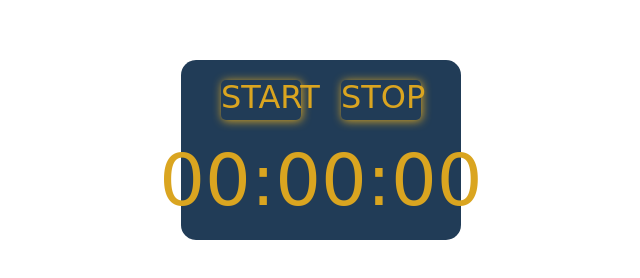
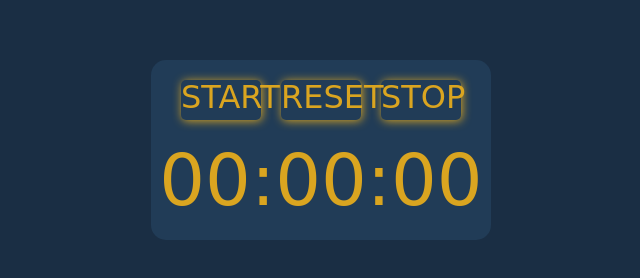
Before and after one commit to TC-Code/Project-15-6, a website: page index.html in a window 1280 px wide. Shown: the whole page, without its empty margins (319-959 px from the left). Drawn offline with Linux system fonts and the light colour scheme; a web font is replaced by a local one.

Commit message:
Add 'reset' button

```diff
--- a/index.html
+++ b/index.html
@@ -13,6 +13,7 @@
     <div class="container">
         <nav class="controls">
             <a href="#" class="button" id="start">Start</a>
+            <a href="#" class="button" id="reset">Reset</a>
             <a href="#" class="button" id="stop">Stop</a>
         </nav>
         <div class="stopwatch"></div>
--- a/script-compiled.js
+++ b/script-compiled.js
@@ -95,3 +95,8 @@ var stopButton = document.getElementById("stop");
 stopButton.addEventListener("click", function () {
   return stopwatch.stop();
 });
+
+var resetButton = document.getElementById("reset");
+resetButton.addEventListener("click", function () {
+  stopwatch.reset(), stopwatch.print();
+});
--- a/script.js
+++ b/script.js
@@ -69,3 +69,6 @@ startButton.addEventListener("click", () => stopwatch.start());
 
 let stopButton = document.getElementById("stop");
 stopButton.addEventListener("click", () => stopwatch.stop());
+
+let resetButton = document.getElementById("reset");
+resetButton.addEventListener("click", () => {stopwatch.reset(),stopwatch.print()});
--- a/styles.css
+++ b/styles.css
@@ -9,11 +9,12 @@
 body {
   font-family: "Cute Font", cursive;
   color: #daa520;
+  background-color: #1a2e44;
 }
 
 .container {
   margin: 60px auto;
-  width: 280px;
+  width: 340px;
   height: 180px;
   display: flex;
   flex-direction: column;
@@ -24,9 +25,10 @@ body {
 
 .controls {
   margin-top: 20px;
-  width: 200px;
+  width: 280px;
   display: flex;
   justify-content: space-between;
+  position: relative;
 }
 
 .button {
```
